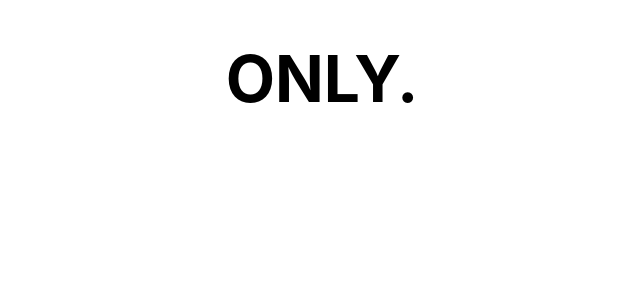
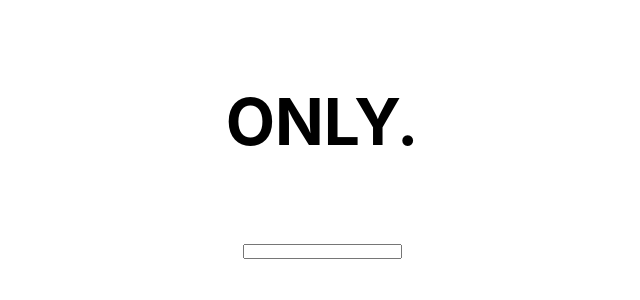
Before and after one commit to shaqi-dev/react-auth, a React (Create React App) app: page / in a window 1280 px wide. Shown: the top 300 px of the page, without its empty margins (318-958 px from the left). Built offline with nearby package versions, Linux system fonts and the light colour scheme; a web font is replaced by a local one.

Commit message:
feat: add MainLayout component

```diff
--- a/src/App.tsx
+++ b/src/App.tsx
@@ -1,17 +1,14 @@
 import React from 'react';
-import s from 'styled-components';
+import MainLayout from './components/MainLayout';
 import './App.css';
-
-const Logo = s.h1`
-  margin-top: 40px;
-  font-size: 6.4rem;
-  font-weight: 700;
-  line-height: 7.8rem;
-`;
 
 const App = () => (
   <div className="App">
-    <Logo>ONLY.</Logo>
+    <MainLayout>
+      <form>
+        <input type="text" />
+      </form>
+    </MainLayout>
   </div>
 );
 
--- /dev/null
+++ b/src/components/MainLayout/MainLayout.tsx
@@ -0,0 +1,48 @@
+import React, { FC, PropsWithChildren } from 'react';
+import styled from 'styled-components';
+
+const Container = styled.div`
+  max-width: 1280px;
+  margin: 0 auto;
+  display: flex;
+  flex-direction: column;
+`;
+
+const Header = styled.header`
+  padding: 40px 0px;
+  display: flex;
+  justify-content: center;
+`;
+
+const Logo = styled.a`
+  text-decoration: none;
+  color: #000000;
+  cursor: pointer;
+`;
+
+const LogoHeading = styled.h1`
+  font-size: 6.4rem;
+  font-weight: 700;
+  line-height: 7.8rem;
+`;
+
+const Main = styled.main`
+
+`;
+
+const MainLayout: FC<PropsWithChildren> = ({ children }) => (
+  <Container>
+    <Header>
+      <Logo href="/">
+        <LogoHeading>
+          ONLY.
+        </LogoHeading>
+      </Logo>
+    </Header>
+    <Main>
+      {children}
+    </Main>
+  </Container>
+);
+
+export default MainLayout;
--- /dev/null
+++ b/src/components/MainLayout/index.ts
@@ -0,0 +1,3 @@
+import MainLayout from './MainLayout';
+
+export default MainLayout;
```
